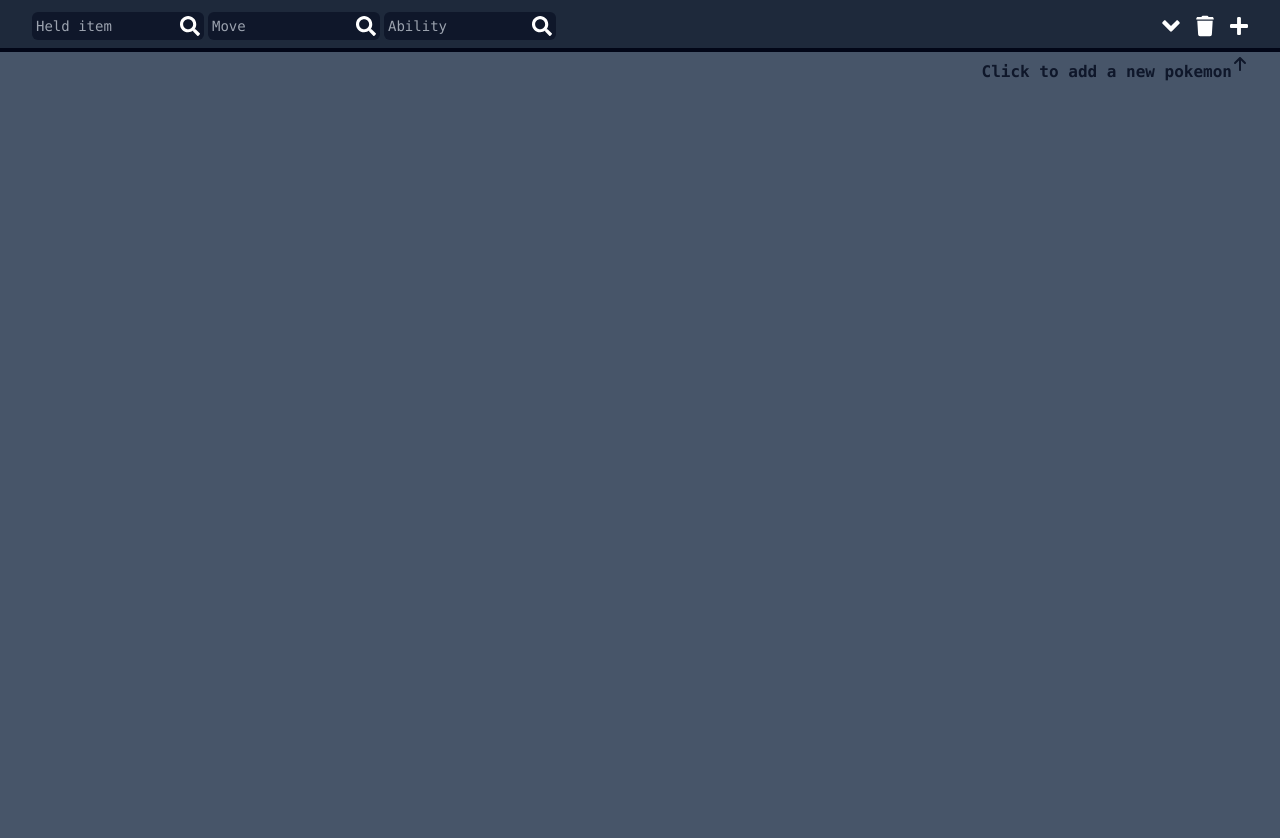
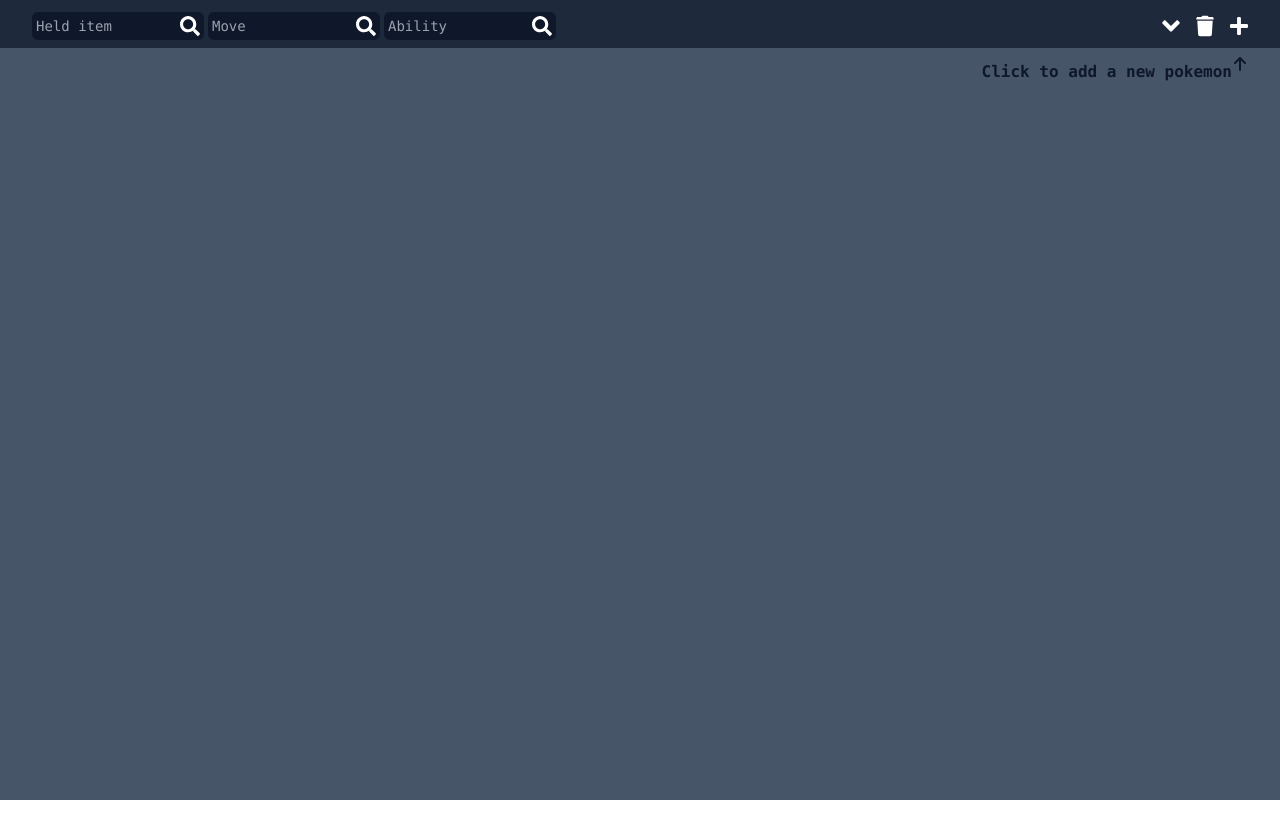
Before and after one commit to Caracioly/pokemon-reforged, a React (Vite) app: page / in a window 1280 px wide. After the commit the page ends 800 px from the top, so only its background shows below. Built offline with nearby package versions, Linux system fonts and the light colour scheme.

Commit message:
Header changed fixed -> sticky new scroll bar

```diff
--- a/src/App.tsx
+++ b/src/App.tsx
@@ -24,10 +24,12 @@ export default function App() {
   };
 
   return (
-    <main>
+    <main
+      className="w-full min-h-screen bg-slate-600"
+    >
       <Header onAddPokemon={addPokemon} onResetPokemons={resetPokemons} />
       <div
-        className="mt-10 pt-4 min-h-screen p-1 w-full bg-slate-600 gap-2 grid
+        className="mt-2 pb-3 gap-2 grid h-full mx-1
       xl:grid-cols-6
       lg:grid-cols-5
       md:grid-cols-4
@@ -48,7 +50,10 @@ export default function App() {
             <span className="text-slate-900 font-bold font-mono mt-1">
               Click to add a new pokemon
             </span>
-            <FaArrowUp className="animate-bounce mt-1" color="#0F172A"></FaArrowUp>
+            <FaArrowUp
+              className="animate-bounce mt-1"
+              color="#0F172A"
+            ></FaArrowUp>
           </div>
         )}
       </div>
--- a/src/app/assets/styles.css
+++ b/src/app/assets/styles.css
@@ -12,3 +12,7 @@
 .element {
   animation: animate-bounce 1s infinite;
 }
+
+.body-height {
+  height: calc(100% - 52px);
+}
--- a/src/app/header.tsx
+++ b/src/app/header.tsx
@@ -99,10 +99,7 @@ export default function Header({ onAddPokemon, onResetPokemons }: HeaderProps) {
   //className={`rounded-l-md w-28 px-1 bg-slate-900 text-white border-none ${isFocused ? "border border-blue-500" : ""
 
   return (
-    <div
-      className="bg-slate-800 py-2 px-8 border-b-4 border-slate-950 fixed w-full top-0 z-30 h-[52px]"
-      onMouseLeave={() => setHeaderVisible(false)}
-    >
+    <div className="bg-slate-800 py-2 px-8 w-full z-30 sticky top-0">
       <div className="w-full flex justify-between">
         <HiMenuAlt2
           className="visible 2sm:hidden mt-1 hover:bg-slate-950 rounded-md"
@@ -437,7 +434,7 @@ export default function Header({ onAddPokemon, onResetPokemons }: HeaderProps) {
         </div>
       </div>
       {headerVisible && (
-        <div className="grid items-center justify-center px-1 gap-x-1 grid-cols-3 half:grid-cols-6 md:grid-cols-9 min-md:px-16 mt-3 bg-slate-800 rounded-x-md rounded-b-md p-4 border-b-4 border-x-4 border-slate-950 border-t-4">
+        <div className="grid items-center justify-center px-1 gap-x-1 grid-cols-3 half:grid-cols-6 md:grid-cols-9 min-md:px-16 mt-3">
           {pokemonTypes.map((type) => (
             <div
               key={type}
--- a/src/components/poke-tooltip.tsx
+++ b/src/components/poke-tooltip.tsx
@@ -13,7 +13,7 @@ export function PokeToolTip({ label, value }: PokeToolTipProps) {
     <div className="absolute z-50 -translate-y-10 translate-x-10 transform bg-white border border-gray-300 px-4 py-2 rounded-md shadow-md">
       {value ? (
         <span className="rounded-md animate-bounce">
-          {`${label}→ ${value}`}
+          {value}
         </span>
       ) : (
         <span className="rounded-md">{`${label}`}</span>
--- a/src/index.css
+++ b/src/index.css
@@ -1,3 +1,25 @@
 @tailwind base;
 @tailwind components;
 @tailwind utilities;
+
+/* width */
+::-webkit-scrollbar {
+    width: 5px;
+
+}
+
+/* Track */
+::-webkit-scrollbar-track {
+    background: #475569;
+
+}
+
+/* Handle */
+::-webkit-scrollbar-thumb {
+    background: #1E293B;
+}
+
+/* Handle on hover */
+::-webkit-scrollbar-thumb:hover {
+    background: #0F172A;
+}
```
